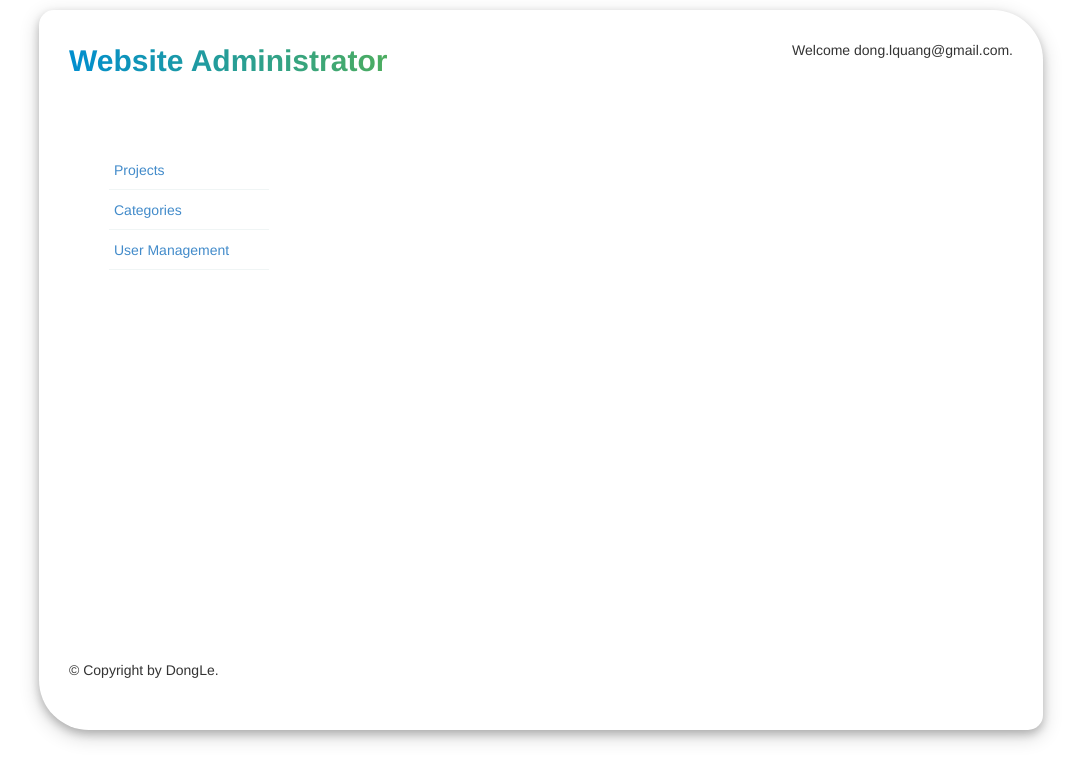
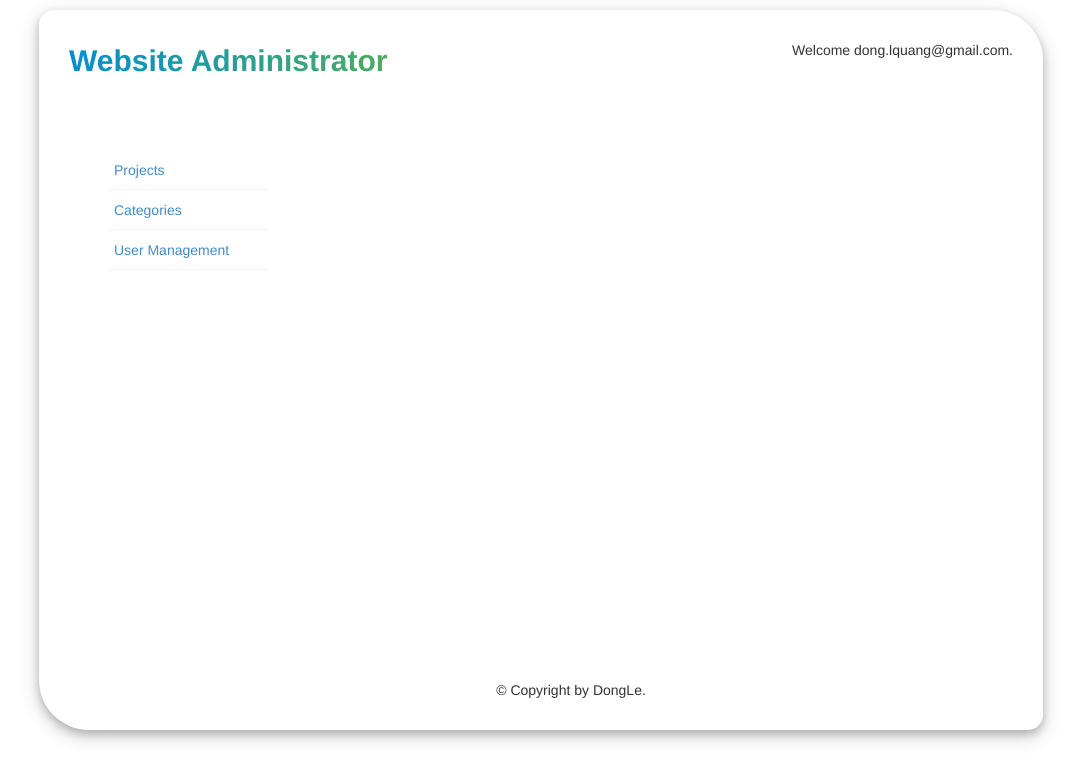
Before and after one commit to quongdang/trung-architect, a PHP site: page /trung-architect/admin.php?page=1 in a window 1280 px wide. Shown: the top 781 px of the page, without its empty margins (99-1180 px from the left). Run offline with PHP 8.4, Linux system fonts and the light colour scheme; a user stored in the database is signed in.

Commit message:
Update source code for  color

```diff
--- a/admin/admin.php
+++ b/admin/admin.php
@@ -35,7 +35,6 @@ session_start();//session starts here
 				}
 				?>
 				</div>
-				<div style="clear: both"></div>
 			<?php
 				include_once("admin/footer.php");
 			?>
--- a/admin/admin/footer.php
+++ b/admin/admin/footer.php
@@ -1,4 +1,6 @@
 <link type="text/css" rel="stylesheet" href="css/footer.css">
+
+<div style="clear: both"></div>
 <div class="footer">
 	&#169; Copyright by DongLe.
 </div>
--- a/admin/css/footer.css
+++ b/admin/css/footer.css
@@ -1,6 +1,8 @@
 .footer {
-	width: auto;
+	margin-top:10px;
+	width: 100%;
 	height: 30px;
 	position: absolute;
-	bottom: 40px;
+	bottom: 20px;
+	text-align: center;
 }
--- a/admin/css/index.css
+++ b/admin/css/index.css
@@ -21,4 +21,5 @@ body {
 .content {
 	width: 700px;
 	float: right;
+	margin-bottom:30px;
 }
```
